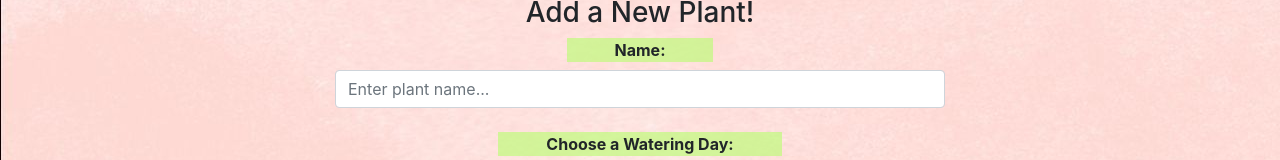
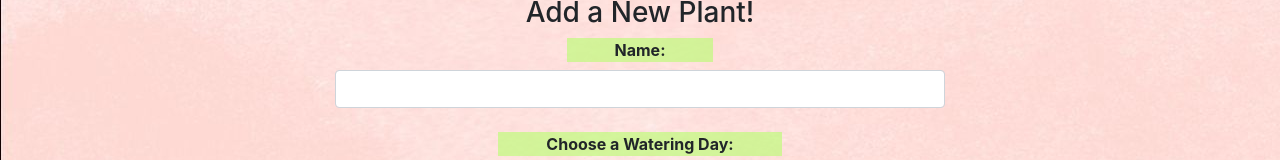
Before and after one commit to cparisi1290/plant-planner-frontend, a plain HTML site: page index.html in a window 1280 px wide. Shown: the part 124-284 px from the top of the page. Drawn offline with nearby package versions, Linux system fonts and the light colour scheme; no server answers.

Commit message:
remove placeholder for name in form

```diff
--- a/index.html
+++ b/index.html
@@ -83,7 +83,7 @@
                 <h3>Add a New Plant!</h3>
 
                 <label for="name" class="highlight"><b>Name:</b></label>
-                <input id='name-input' type="text" name="name" value="" placeholder="Enter plant name..." class="form-control">
+                <input id='name-input' type="text" name="name" value="" class="form-control">
                 <br>
                 <label for="watering-day" class="highlight"><b>Choose a Watering Day: </b></label>
 
```
